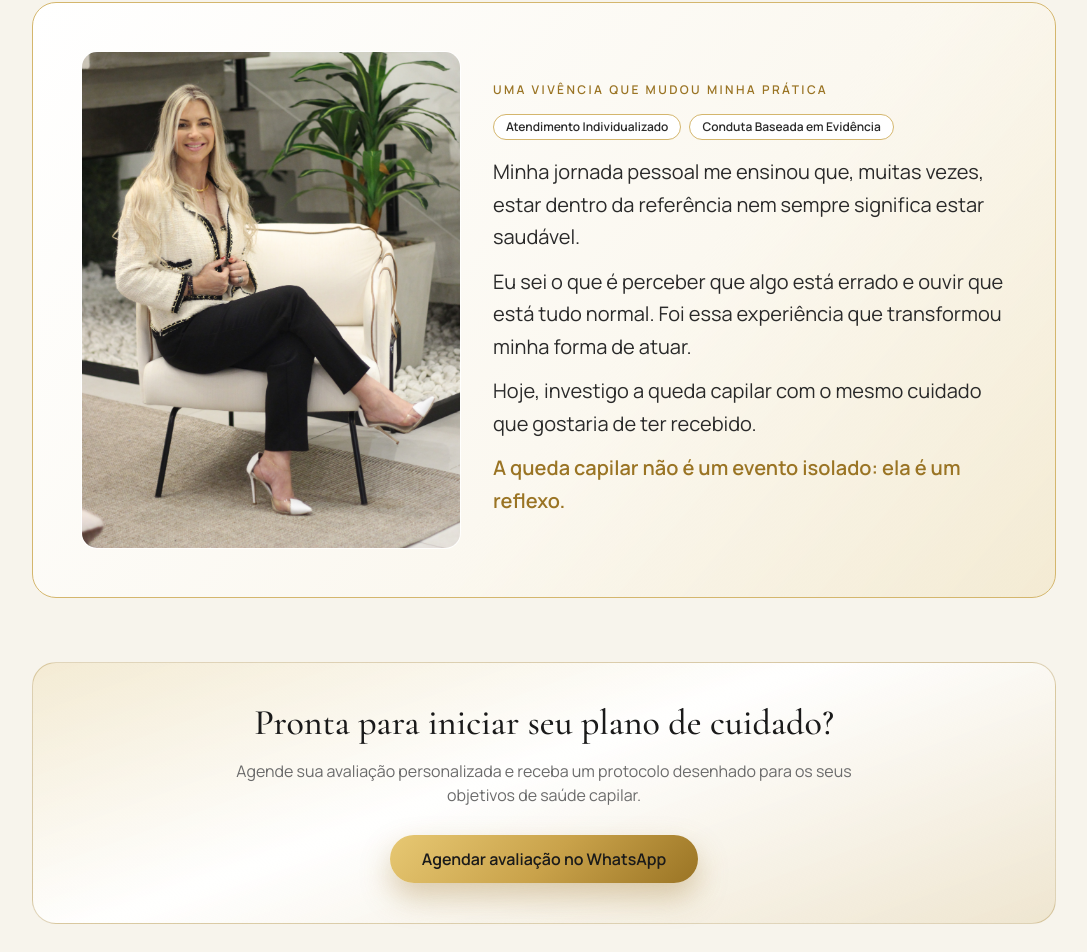
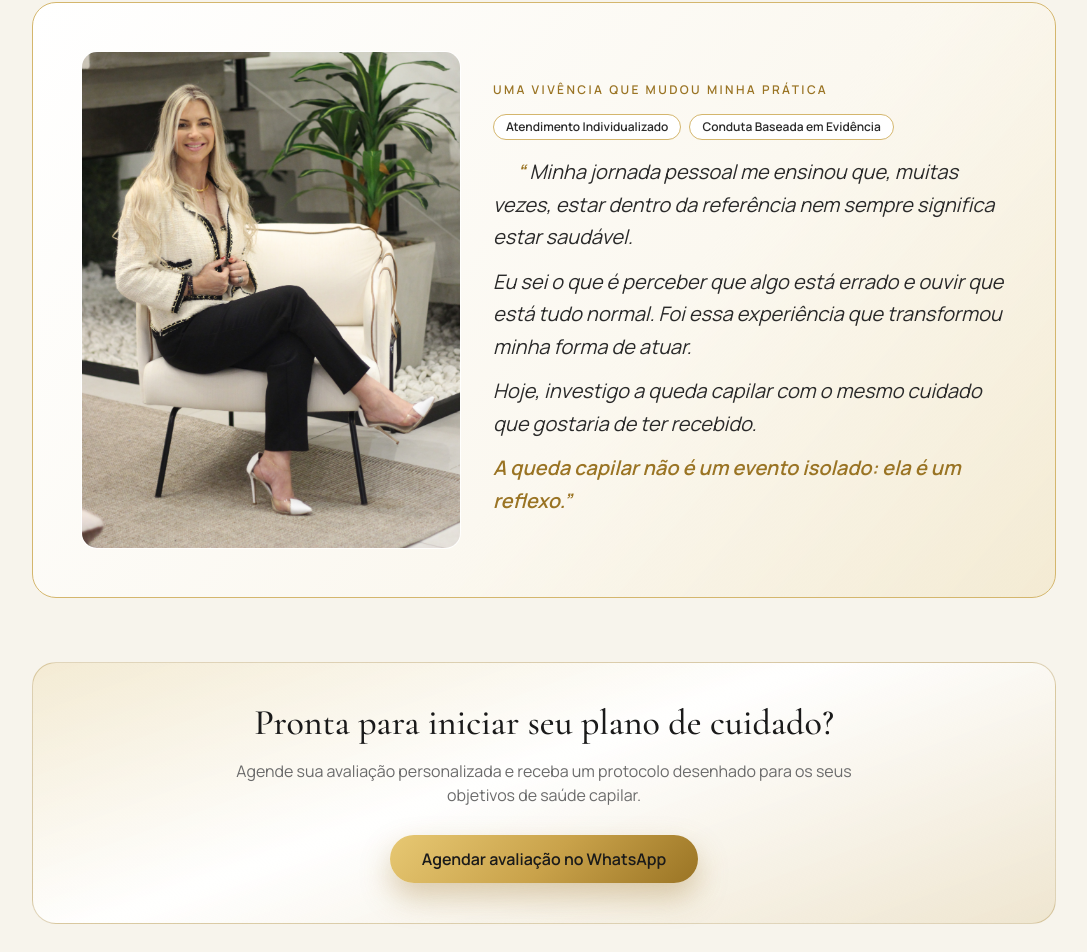
Before and after one commit to draRobertaCantagalli/dra_roberta_cantagalli, a Next.js app: page / in a window 1280 px wide. Shown: the part 2187-3139 px from the top of the page, without its empty margins (96-1183 px from the left). Built offline with nearby package versions, Linux system fonts and the light colour scheme; no server answers.

Commit message:
aspas nom esmo estilo, italico e identação

```diff
--- a/app/page.tsx
+++ b/app/page.tsx
@@ -159,8 +159,9 @@ export default function Home() {
                 Conduta Baseada em Evidência
               </span>
             </div>
-            <blockquote className="mt-4 space-y-3 text-lg leading-relaxed text-(--ink-800) sm:text-xl">
-              <p>
+            <blockquote className="mt-4 space-y-3 text-lg leading-relaxed italic text-(--ink-800) sm:text-xl">
+              <p className="indent-6">
+                <span className="font-semibold text-(--gold-deep)">&ldquo;</span>{" "}
                 Minha jornada pessoal me ensinou que, muitas vezes, estar dentro
                 da referência nem sempre significa estar saudável.
               </p>
@@ -174,7 +175,7 @@ export default function Home() {
                 de ter recebido.
               </p>
               <p className="font-semibold text-(--gold-deep)">
-                A queda capilar não é um evento isolado: ela é um reflexo.
+                A queda capilar não é um evento isolado: ela é um reflexo.&rdquo;
               </p>
             </blockquote>
           </div>
```
